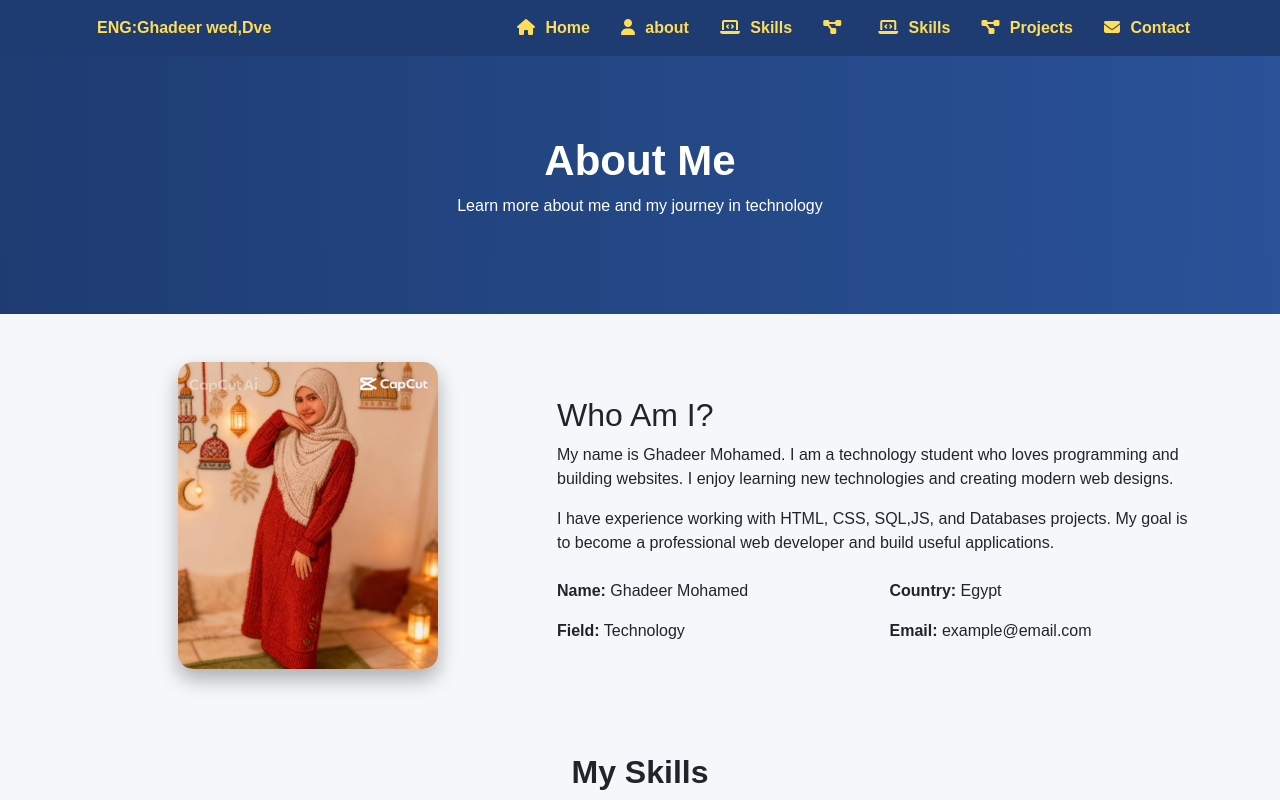
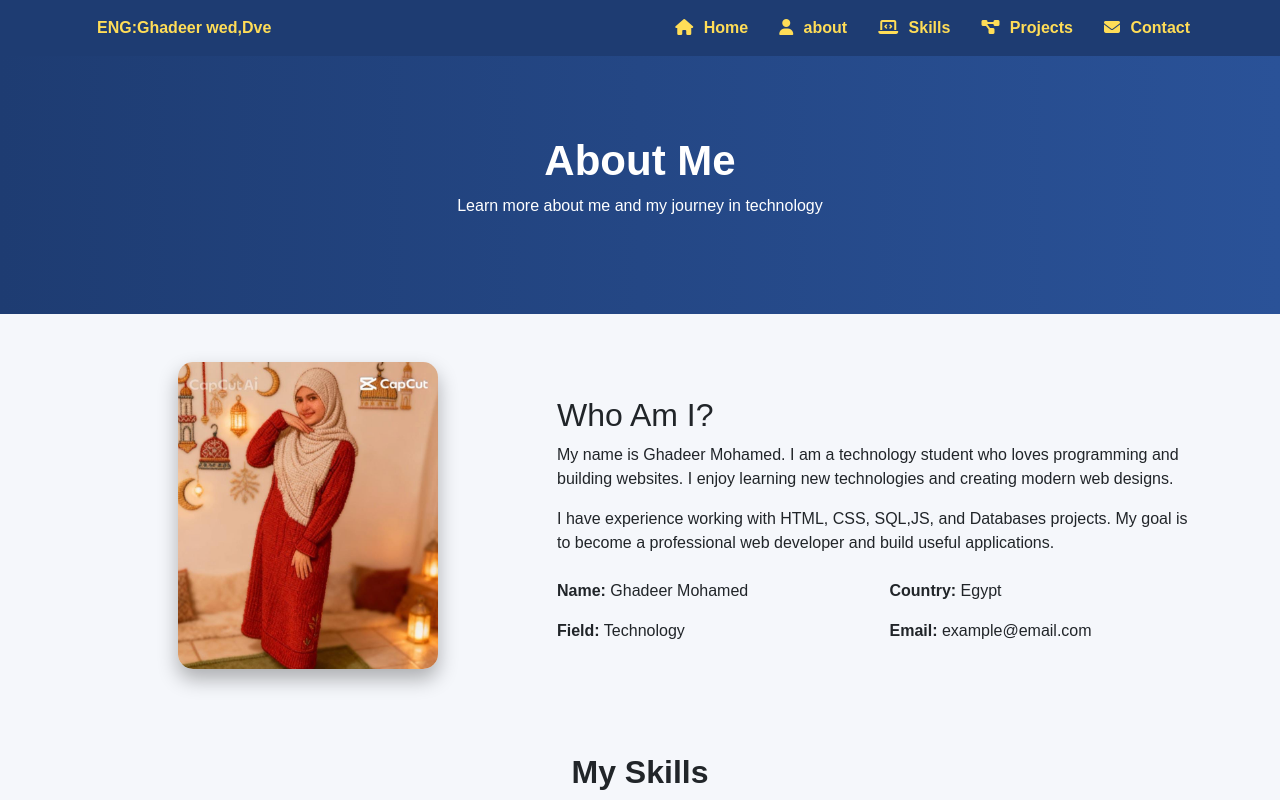
Before and after one commit to ghadeermohamedahmed-cell/gh-mohamed, a plain HTML site: page about.html in a window 1280 px wide. Shown: the top 800 px of the page. Drawn offline with nearby package versions, Linux system fonts and the light colour scheme.

Commit message:
Remove duplicate Skills link from about.html

```diff
--- a/about.html
+++ b/about.html
@@ -26,10 +26,7 @@
                     <li class="nav-item"><a class="nav-link" href="Skills.html"><i class="fa-solid fa-laptop-code"></i>
                             Skills</a>
                     </li>
-                    <li class="nav-item"><a class="nav-link" href="Projects.html"><i
-                                class="fa-solid fa-diagram-project"></i>
-                    <li class="nav-item"><a class="nav-link" href="Skills.html"><i class="fa-solid fa-laptop-code"></i> Skills</a>
-                    </li>
+
                     <li class="nav-item"><a class="nav-link" href="Projects.html"><i class="fa-solid fa-diagram-project"></i>
                             Projects</a></li>
                     <li class="nav-item"><a class="nav-link" href="Contact.html"><i class="fa-solid fa-envelope"></i>
```
